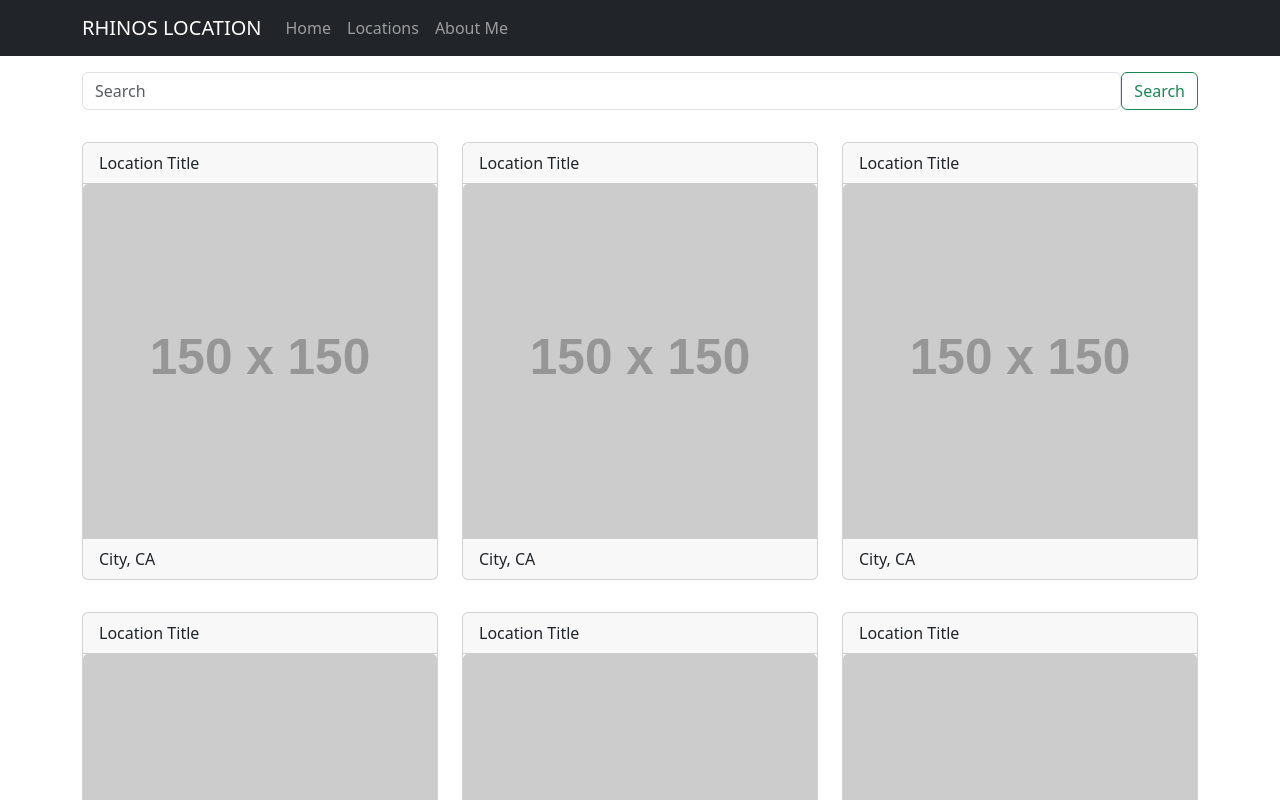
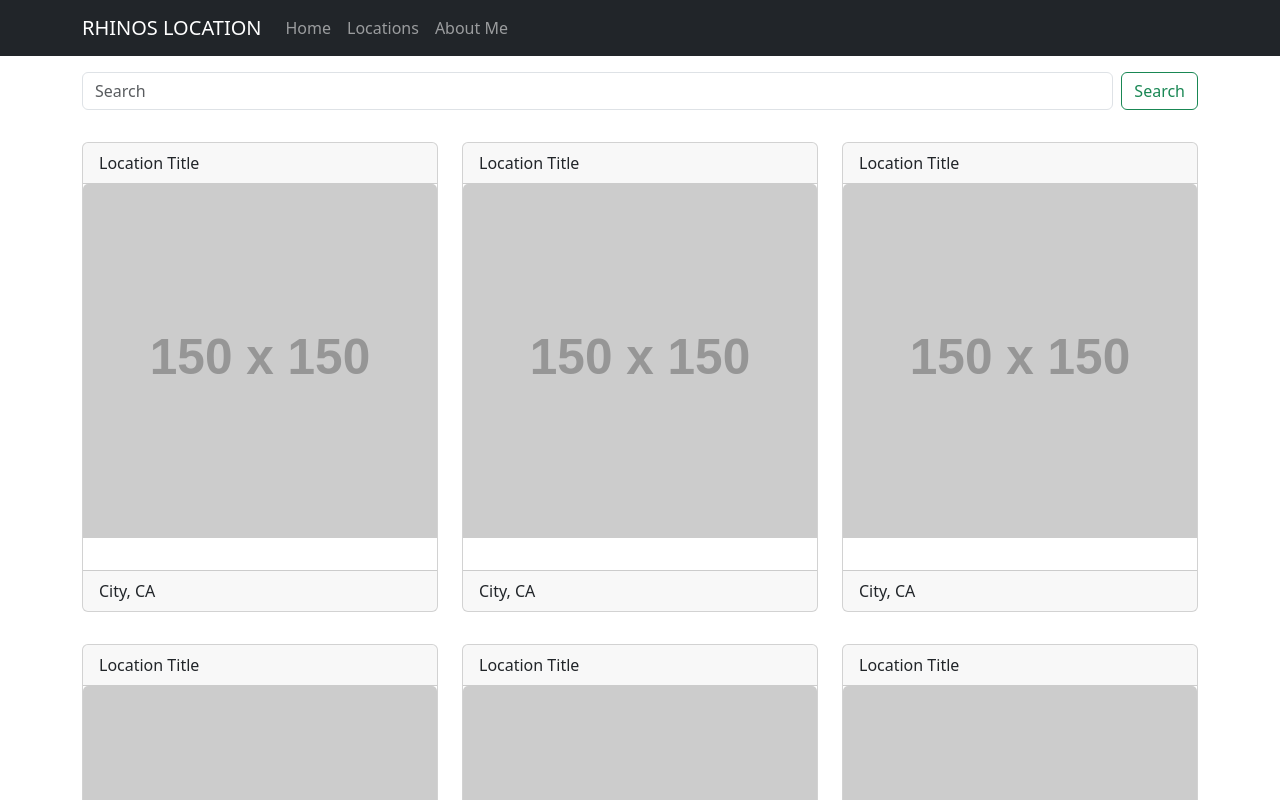
Before and after one commit to aidenhock/RhinoFinal, a React (Create React App) app: page / in a window 1280 px wide. Shown: the top 800 px of the page. Built offline with nearby package versions, Linux system fonts and the light colour scheme.

Commit message:
broke app into components

```diff
--- a/package.json
+++ b/package.json
@@ -8,6 +8,7 @@
     "@testing-library/user-event": "^13.5.0",
     "bootstrap": "^5.3.3",
     "firebase": "^10.9.0",
+    "prop-types": "^15.8.1",
     "react": "^18.2.0",
     "react-bootstrap": "^2.10.2",
     "react-dom": "^18.2.0",
--- a/src/App.js
+++ b/src/App.js
@@ -11,7 +11,9 @@ import { initializeApp } from "firebase/app";
 //   measurementId: "G-1C78KFH4GP"
 // };
 import React from 'react';
-import { Container, Row, Col, Card, Navbar, Nav, Form, FormControl, Button } from 'react-bootstrap';
+import NavbarComponent from './components/NavbarComponent';
+import SearchBarComponent from './components/SearchBarComponent';
+import LocationsList from './components/LocationsList';
 import 'bootstrap/dist/css/bootstrap.min.css';
 
 function App() {
@@ -28,45 +30,17 @@ function App() {
     // ... additional locations
   ];
 
+  // Dummy function for handling search, replace with your actual search handling logic
+  const handleSearch = searchTerm => {
+    console.log(`Search for: ${searchTerm}`);
+    // Implement search functionality here
+  };
+
   return (
     <>
-      <Navbar bg="dark" variant="dark" expand="lg">
-        <Container>
-          <Navbar.Brand href="#home">RHINOS LOCATION</Navbar.Brand>
-          <Navbar.Toggle aria-controls="basic-navbar-nav" />
-          <Navbar.Collapse id="basic-navbar-nav">
-            <Nav className="me-auto">
-              <Nav.Link href="#home">Home</Nav.Link>
-              <Nav.Link href="#locations">Locations</Nav.Link>
-              <Nav.Link href="#about">About Me</Nav.Link>
-            </Nav>
-          </Navbar.Collapse>
-        </Container>
-      </Navbar>
-
-      {/* Search bar below the navigation bar */}
-      <Container style={{ marginTop: '1rem' }}>
-        <Form className="d-flex">
-          <FormControl type="text" placeholder="Search" className="mr-2" />
-          <Button variant="outline-success">Search</Button>
-        </Form>
-      </Container>
-
-      <Container style={{ marginTop: '2rem' }}>
-        <Row>
-          {locations.map((location) => (
-            <Col md={4} key={location.id} style={{ marginBottom: '2rem' }}>
-              <Card>
-                <Card.Header>{location.title}</Card.Header>
-                <Card.Img variant="top" src={location.image} />
-                <Card.Footer>
-                  {location.city}
-                </Card.Footer>
-              </Card>
-            </Col>
-          ))}
-        </Row>
-      </Container>
+      <NavbarComponent />
+      <SearchBarComponent onSearch={handleSearch} />
+      <LocationsList locations={locations} />
     </>
   );
 }
--- /dev/null
+++ b/src/components/LocationCard.js
@@ -0,0 +1,33 @@
+import React from 'react';
+import { Card, Col } from 'react-bootstrap';
+import PropTypes from 'prop-types';
+
+// Functional component for an individual location card
+const LocationCard = ({ location }) => {
+  return (
+    <Col md={4} style={{ marginBottom: '2rem' }}>
+      <Card>
+        <Card.Header>{location.title}</Card.Header>
+        <Card.Img variant="top" src={location.image} alt={`Image of ${location.title}`} />
+        <Card.Body>
+          {/* Additional card content like a description could go here */}
+        </Card.Body>
+        <Card.Footer>
+          {location.city}
+        </Card.Footer>
+      </Card>
+    </Col>
+  );
+};
+
+// Prop types validation
+LocationCard.propTypes = {
+  location: PropTypes.shape({
+    id: PropTypes.number.isRequired,
+    title: PropTypes.string.isRequired,
+    city: PropTypes.string.isRequired,
+    image: PropTypes.string.isRequired
+  }).isRequired
+};
+
+export default LocationCard;
--- /dev/null
+++ b/src/components/LocationsList.js
@@ -0,0 +1,29 @@
+import React from 'react';
+import { Container, Row } from 'react-bootstrap';
+import LocationCard from './LocationCard';
+import PropTypes from 'prop-types';
+
+// Functional component for rendering a list of locations
+const LocationsList = ({ locations }) => {
+  return (
+    <Container style={{ marginTop: '2rem' }}>
+      <Row>
+        {locations.map((location) => (
+          <LocationCard key={location.id} location={location} />
+        ))}
+      </Row>
+    </Container>
+  );
+};
+
+// Prop types validation
+LocationsList.propTypes = {
+  locations: PropTypes.arrayOf(PropTypes.shape({
+    id: PropTypes.number.isRequired,
+    title: PropTypes.string.isRequired,
+    city: PropTypes.string.isRequired,
+    image: PropTypes.string.isRequired
+  })).isRequired
+};
+
+export default LocationsList;
--- /dev/null
+++ b/src/components/NavbarComponent.js
@@ -0,0 +1,23 @@
+import React from 'react';
+import { Navbar, Container, Nav } from 'react-bootstrap';
+
+// Functional component for navigation bar
+const NavbarComponent = () => {
+  return (
+    <Navbar bg="dark" variant="dark" expand="lg">
+      <Container>
+        <Navbar.Brand href="#home">RHINOS LOCATION</Navbar.Brand>
+        <Navbar.Toggle aria-controls="basic-navbar-nav" />
+        <Navbar.Collapse id="basic-navbar-nav">
+          <Nav className="me-auto">
+            <Nav.Link href="#home">Home</Nav.Link>
+            <Nav.Link href="#locations">Locations</Nav.Link>
+            <Nav.Link href="#about">About Me</Nav.Link>
+          </Nav>
+        </Navbar.Collapse>
+      </Container>
+    </Navbar>
+  );
+};
+
+export default NavbarComponent;
--- /dev/null
+++ b/src/components/SearchBarComponent.js
@@ -0,0 +1,35 @@
+import React from 'react';
+import { Container, Form, FormControl, Button } from 'react-bootstrap';
+import PropTypes from 'prop-types';
+
+// Stateless functional component for search bar
+const SearchBarComponent = ({ onSearch }) => {
+  // Handler for search input, this would be passed from the parent component if needed
+  const handleSearch = (event) => {
+    event.preventDefault();
+    const searchTerm = event.target.elements.search.value.trim();
+    onSearch(searchTerm);
+  };
+
+  return (
+    <Container style={{ marginTop: '1rem' }}>
+      <Form className="d-flex" onSubmit={handleSearch}>
+        <FormControl
+          type="text"
+          placeholder="Search"
+          className="me-2"
+          aria-label="Search"
+          name="search"
+        />
+        <Button variant="outline-success" type="submit">Search</Button>
+      </Form>
+    </Container>
+  );
+};
+
+// Prop-Types can be used to enforce the type of props the component expects
+SearchBarComponent.propTypes = {
+  onSearch: PropTypes.func.isRequired,
+};
+
+export default SearchBarComponent;
```
Also changed, not shown: 1 other file (tests, documents, lock files or other folders).
